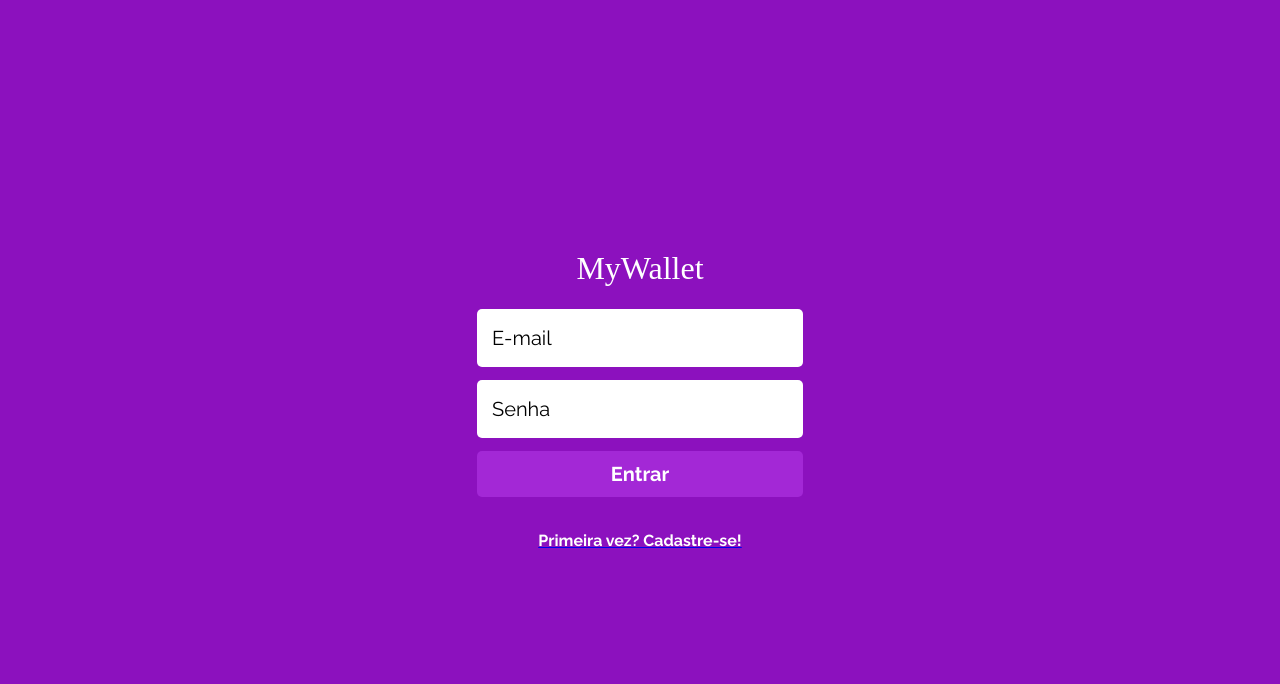
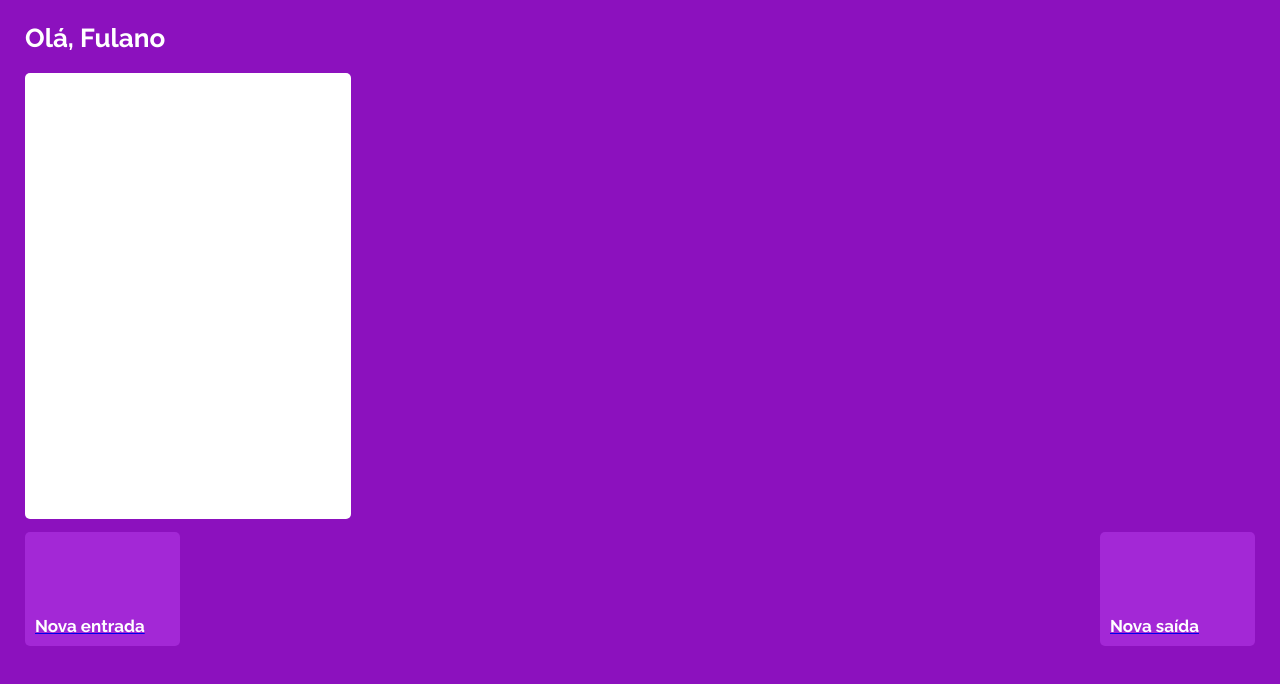
Before and after one commit to gadi29/projeto13-mywallet-front, a React app: page / in a window 1280 px wide. Before the commit this address led to /login. Built offline with nearby package versions, Linux system fonts and the light colour scheme; a web font is replaced by a local one.

Commit message:
implement main screen

```diff
--- a/src/assets/css/styles.css
+++ b/src/assets/css/styles.css
@@ -2,7 +2,7 @@
 @import url('https://fonts.googleapis.com/css2?family=Saira+Stencil+One&display=swap');
 
 * {
-  box-sizing: border-box;
+  box-sizing: border-box !important;
   font-family: 'Raleway', sans-serif !important;
   background-color: #8C11BE;
 }
--- a/src/components/Main.js
+++ b/src/components/Main.js
@@ -1,21 +1,105 @@
 import React, { useEffect } from 'react';
-import { useNavigate } from 'react-router-dom';
+import { Link, useNavigate } from 'react-router-dom';
+import styled from 'styled-components';
 
 function Main() {
   const navigate = useNavigate();
   let userStorage = localStorage.getItem("user");
 
-  useEffect((() => {
+  /*useEffect((() => {
     if (userStorage === null) {
       return navigate('/login');
     }
-  }), [navigate, userStorage]);
+  }), [navigate, userStorage]);*/
 
   return (
-    <>
-    <h1>TESTE MAIN</h1>
-    </>
+      <Container>
+        <Top>
+          <h1>Olá, Fulano</h1>
+          <ion-icon name="exit-outline"></ion-icon>
+        </Top>
+        <Center>
+
+        </Center>
+        <Bottom>
+          <Link to={'/new_entry'}>
+            <button>
+              <ion-icon name="add-circle-outline"></ion-icon>
+              Nova entrada
+            </button>
+          </Link>
+          <Link to={'/new_exit'}>
+            <button>
+              <ion-icon name="remove-circle-outline"></ion-icon>
+              Nova saída
+            </button>
+          </Link>
+        </Bottom>
+      </Container>
   )
 }
 
+const Container = styled.div`
+  width: 100%;
+  padding: 25px;
+`;
+
+const Top = styled.div`
+  display: flex;
+  justify-content: space-between;
+  align-items: center;
+
+  h1 {
+    font-size: 26px;
+    font-weight: 700;
+    color: #FFFFFF;
+  }
+
+  ion-icon {
+    font-size: 30px;
+    color: #FFFFFF;
+    cursor: pointer;
+  }
+`;
+
+const Center = styled.div`
+  background-color: #FFFFFF;
+  border-radius: 5px;
+
+  width: 326px;
+  height: 446px;
+  margin-top: 22px;
+  margin-bottom: 13px;
+`;
+
+const Bottom = styled.div`
+  display: flex;
+  justify-content: space-between;
+  align-items: center;
+
+  button {
+    background-color: #A328D6;
+    border: none;
+    border-radius: 5px;
+    cursor: pointer;
+
+    width: 155px;
+    height: 114px;
+    padding: 10px 0;
+    padding-left: 10px;
+    display: flex;
+    flex-direction: column;
+    align-items: flex-start;
+    justify-content: space-between;
+
+    color: #FFFFFF;
+    font-size: 17px;
+    font-weight: 700;
+
+    ion-icon {
+      font-size: 24px;
+    }
+  }
+`;
+
 export default Main;
```
